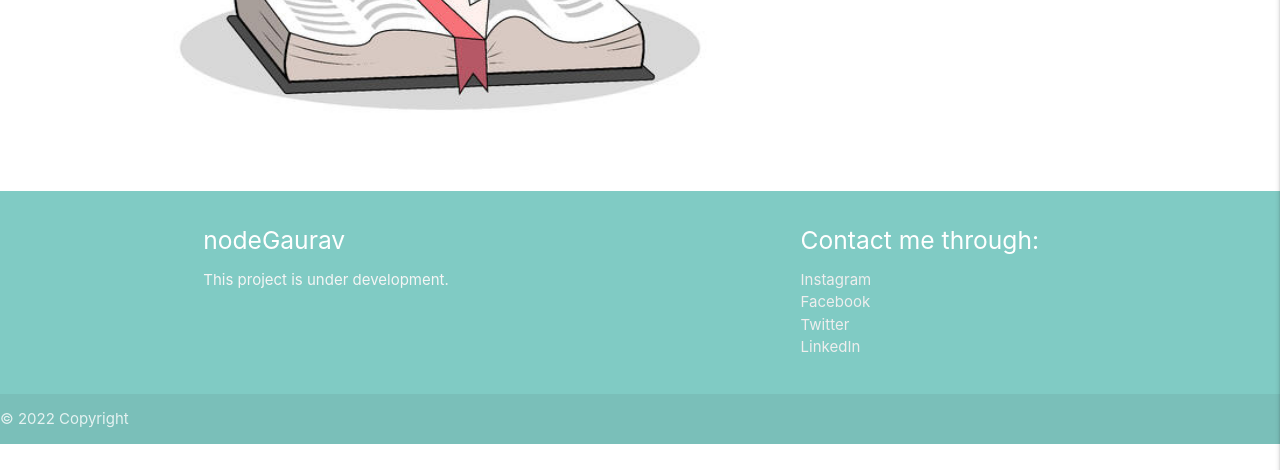
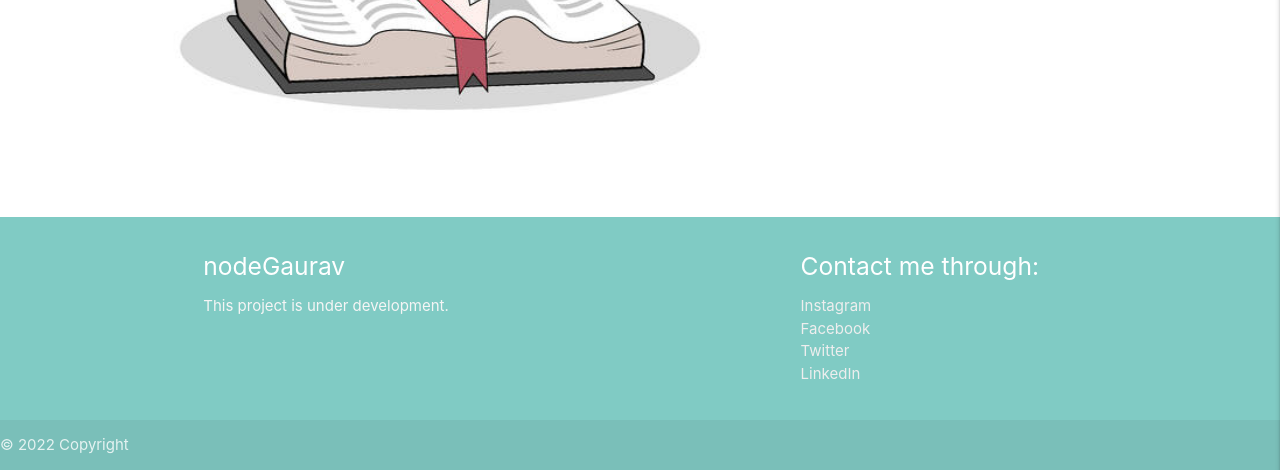
Before and after one commit to gauravArora04/nodeGaurav2, a React app in the folder client/: page /myprofile in a window 1280 px wide. Shown: the part 330-800 px from the top of the page. Built offline with nearby package versions, Linux system fonts and the light colour scheme; no server answers.

Commit message:
sticky footer changes in Footer.js

```diff
--- a/client/public/index.html
+++ b/client/public/index.html
@@ -41,16 +41,6 @@
   height: 80px;
   }
 
-  #root {
-    display: flex;
-    min-height: 100vh;
-    flex-direction: column;
-  }
-
-  main {
-    flex: 1 0 auto;
-  }
-
   </style>
   <link rel="apple-touch-icon" href="%PUBLIC_URL%/logo192.png" />
   <!--
--- a/client/src/components/Footer.js
+++ b/client/src/components/Footer.js
@@ -20,7 +20,7 @@ class Footer extends Component {
 
     render() {
         return (
-            <footer className="page-footer teal lighten-3">
+            <footer className="page-footer teal lighten-3" style={{ position: "fixed", bottom:"0", left:"0", width:"100%" }}>
                 <div className="container">
                     <div className="row">
                         <div className="col l6 s12">
```
